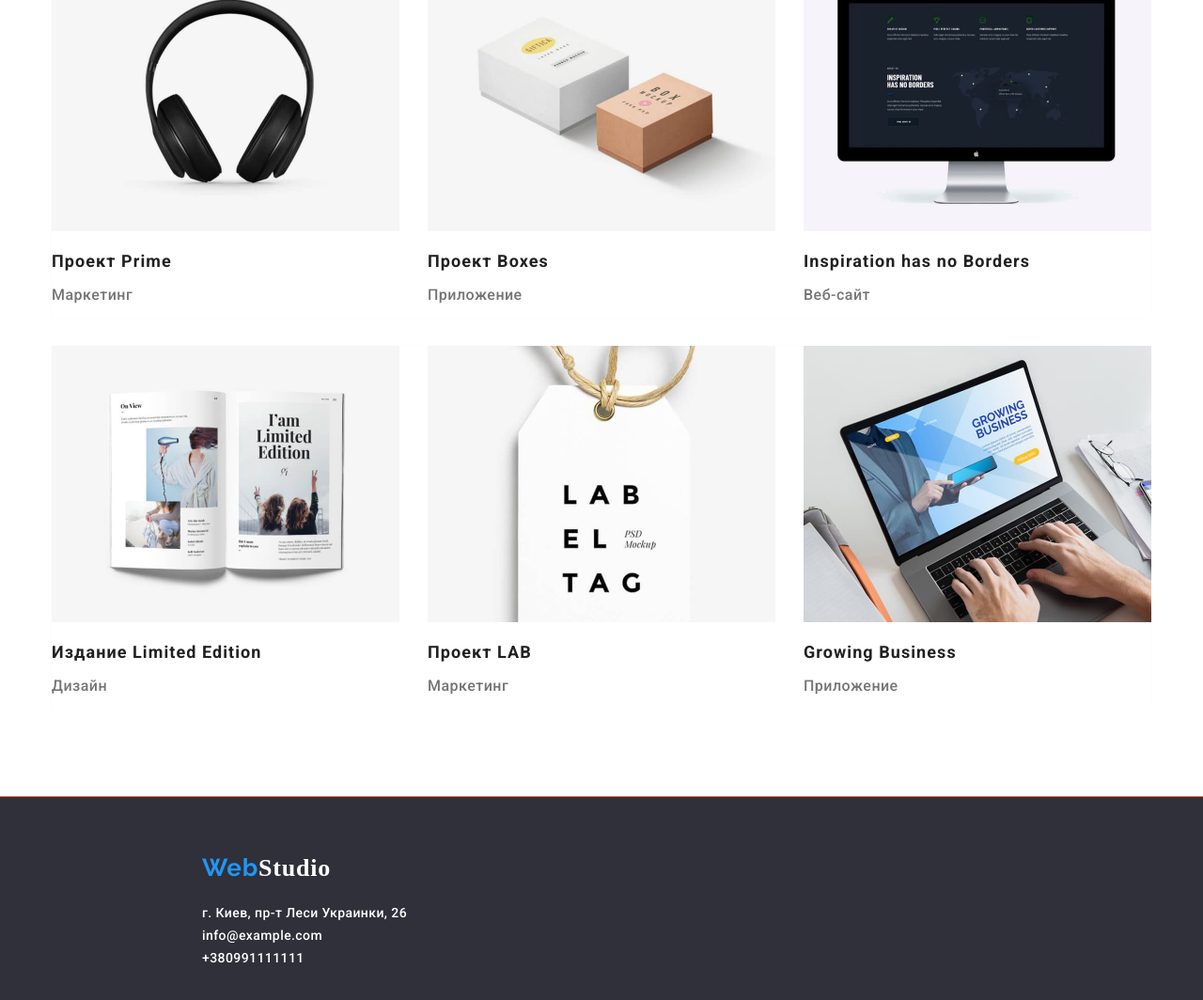
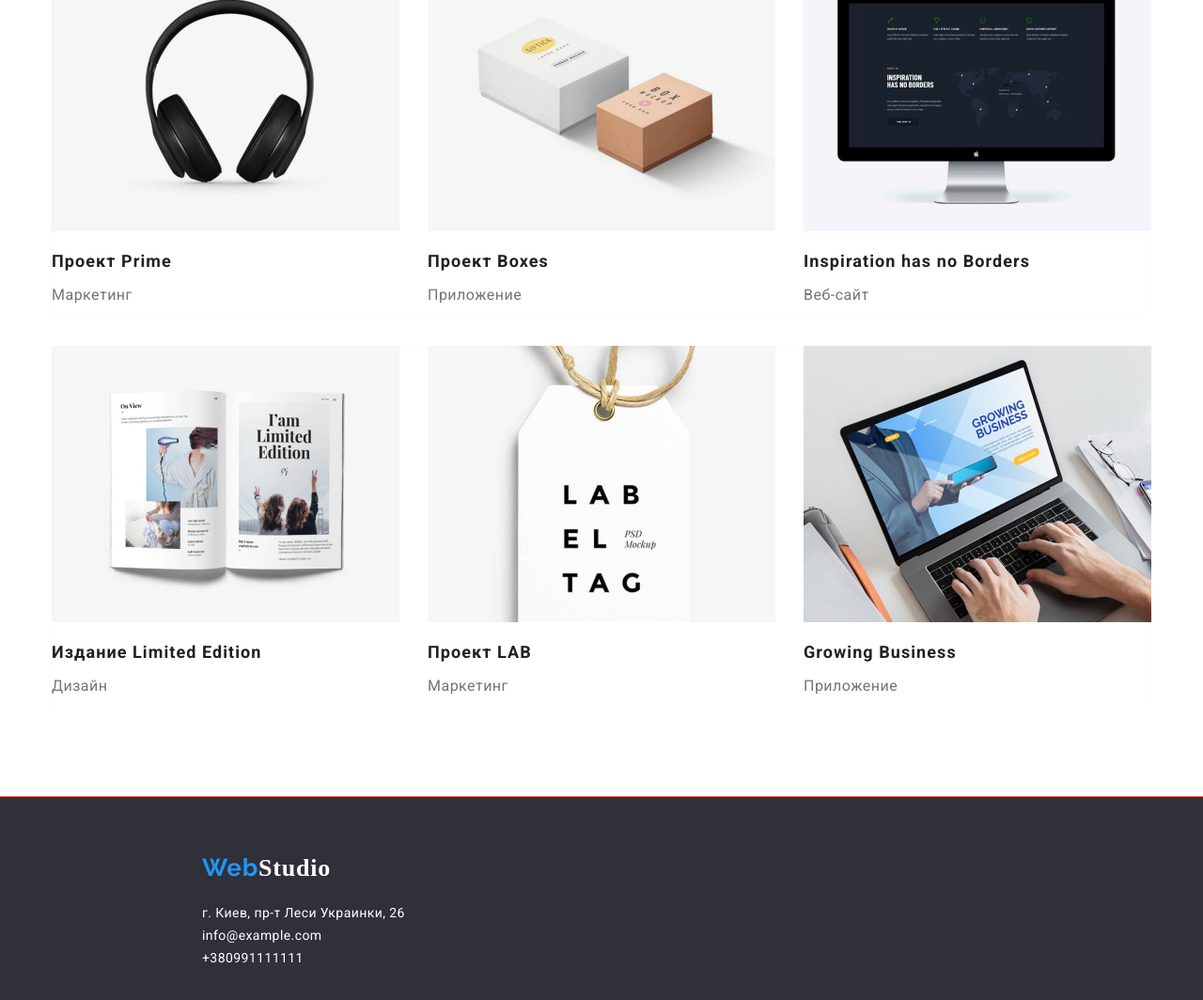
Before and after one commit to Katalina-Burlak/goit-markup-hw-02, a plain HTML site: page portfolio.html in a window 1280 px wide. Shown: the part 584-1648 px from the top of the page at 94% size. Drawn offline with Linux system fonts and the light colour scheme.

Commit message:
update index portfolio html files

```diff
--- a/portfolio.html
+++ b/portfolio.html
@@ -5,20 +5,13 @@
     <meta http-equiv="X-UA-Compatible" content="IE=edge">
     <meta name="viewport" content="width=device-width, initial-scale=1.0">
 
-   <link rel="stylesheet" href="./styles/normileze.css">
-    <link rel="stylesheet" href="./styles/styles.css">
-
-
     <link rel="preconnect" href="https://fonts.googleapis.com">
     <link rel="preconnect" href="https://fonts.gstatic.com" crossorigin>
-    <link href="https://fonts.googleapis.com/css2?family=Raleway:wght@700&display=swap" rel="stylesheet">
-
-    <link rel="preconnect" href="https://fonts.googleapis.com">
-    <link rel="preconnect" href="https://fonts.gstatic.com" crossorigin>
-    <link href="https://fonts.googleapis.com/css2?family=Roboto:ital,wght@0,500;0,700;0,900;1,400&display=swap" rel="stylesheet">
-
+    <link href="https://fonts.googleapis.com/css2?family=Raleway:wght@700&family=Roboto:wght@400;500;700;900&display=swap" rel="stylesheet">
 
     <title>Document</title>
+    <link rel="stylesheet" href="./styles/normileze.css">
+    <link rel="stylesheet" href="./styles/styles.css">
 </head>
 <body>
      <!--header-->
--- a/styles/styles.css
+++ b/styles/styles.css
@@ -4,9 +4,8 @@
     --secondary-color: color: #757575;
     --akcent-color: color: #2196F3;
     --primary-font: font-family: 'Roboto', sans-serif;
-    --secondary-font: font-family: 'Oleo Script', cursive;
-    --third-font:  font-family: 'Raleway', sans-serif;
-    --normal-font: 400;
+    --secondary-font: font-family: 'Raleway', sans-serif;
+     --normal-font: 400;
     --meduim-font: 500;
     --bold-font: 700;
     --bolder-font: 900;
@@ -96,6 +95,7 @@ color: #2196F3;
     text-decoration: none;
 
 }
+
 
 .menu-item-link:hover{
     color: #2196F3;
```
Also changed, not shown: index.html (+5 -8 lines).
